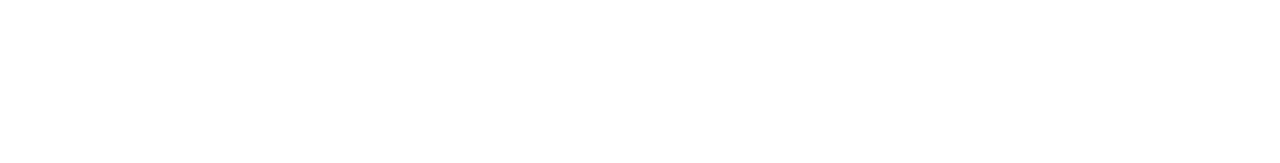
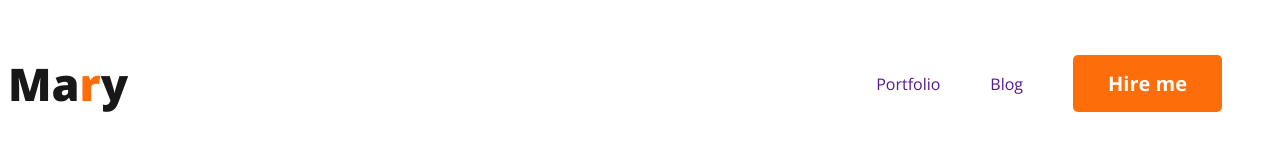
Before and after one commit to Nafiz-Hosain/Build-a-portfolio-website, a plain HTML site: page index.html in a window 1280 px wide. Drawn offline with nearby package versions, Linux system fonts and the light colour scheme.

Commit message:
added some nav

```diff
--- /dev/null
+++ b/Styles/portfolio.css
@@ -0,0 +1,48 @@
+/* common shared font */
+body{
+    font-family: 'Open Sans', sans-serif;
+}
+.primary_color{
+    color: #FD6E0A;
+}
+.primary_btn{
+
+    padding: 15px 35px;
+    border-radius: 5px;
+    background: #FD6E0A;
+    border: none;
+    color: #fff;
+    font-family: 'Open Sans', sans-serif;
+    font-weight: 700;
+    font-size: 20px;
+}
+nav{
+    display: flex;
+    justify-content: space-between;
+
+}
+nav ul {
+    display: flex;
+    align-items: center;
+
+
+
+}
+nav ul li {
+    list-style: none;
+    margin-right: 50px;
+
+
+}
+nav ul li a {
+    text-decoration: none;
+}
+
+
+.nav_title{
+    color: #181818;
+    font-family: Open Sans;
+    font-size: 45px;
+    font-weight: 800;
+
+}
--- a/index.html
+++ b/index.html
@@ -4,10 +4,22 @@
     <meta charset="UTF-8">
     <meta name="viewport" content="width=device-width, initial-scale=1.0">
     <title>Web developer Portfolio</title>
+    <link rel="preconnect" href="https://fonts.googleapis.com">
+<link rel="preconnect" href="https://fonts.gstatic.com" crossorigin>
+<link href="https://fonts.googleapis.com/css2?family=Open+Sans:wght@400;500;600;700;800&display=swap" rel="stylesheet">
+    <link rel="stylesheet" href="./Styles/portfolio.css">
+
 </head>
 <body>
     <header>
-
+        <nav>
+            <h3 class="nav_title">Ma<span class="primary_color">r</span>y</h3>
+            <ul>
+                <li><a href="">Portfolio</a></li>
+                <li><a href="">Blog</a></li>
+                <li><button class="primary_btn">Hire me</button></li>
+            </ul>
+        </nav>
     </header>
 
     <main>  </main>
```
